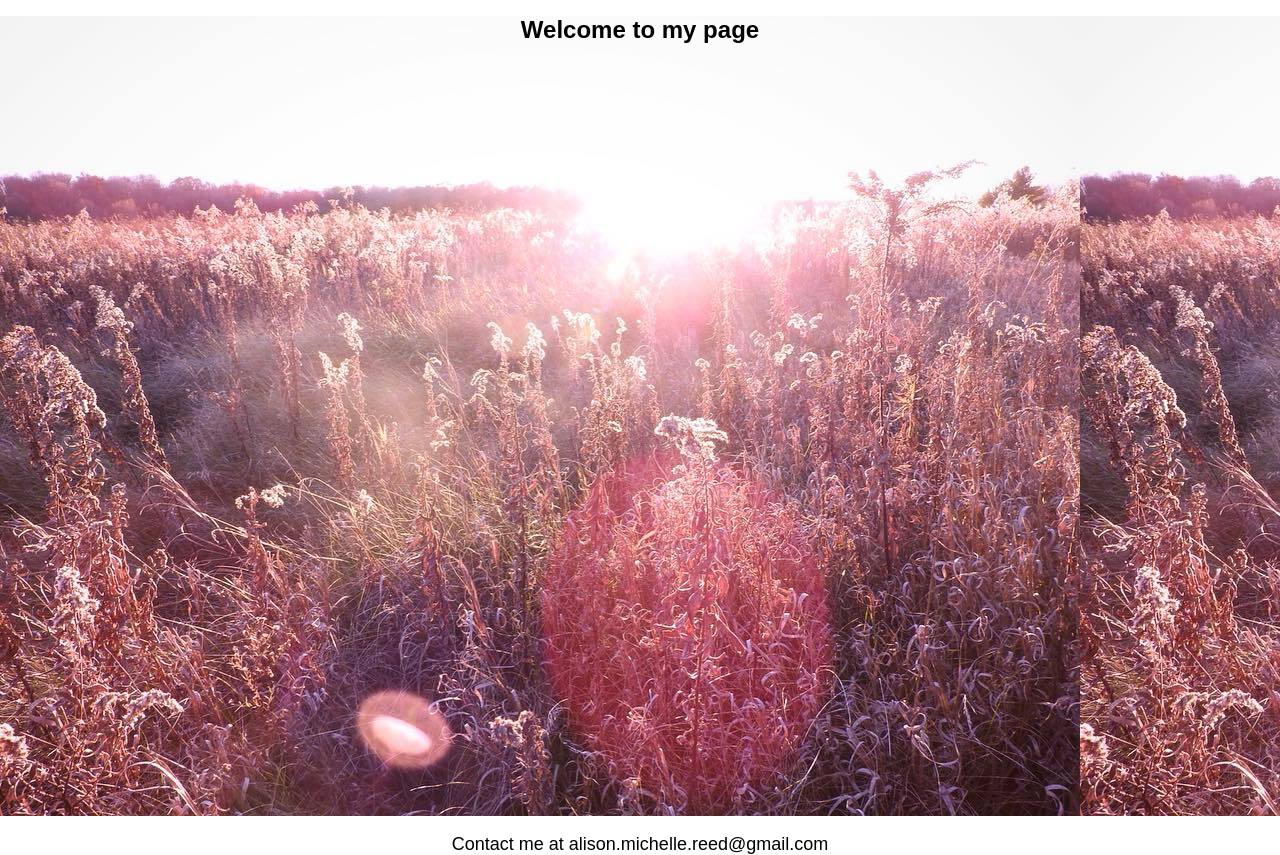
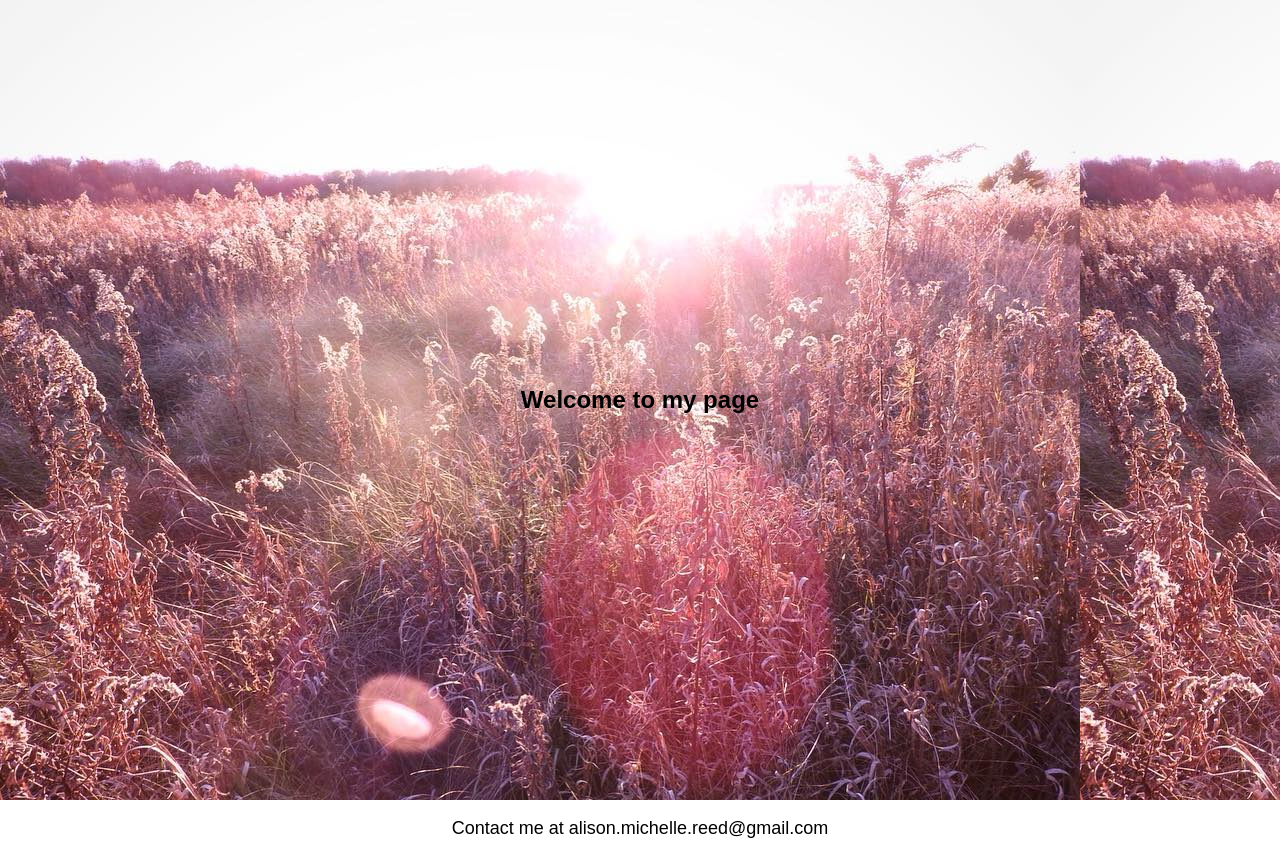
Before and after one commit to shimoal/personal_site, a React (Create React App) app: page / in a window 1280 px wide. Built offline with nearby package versions, Linux system fonts and the light colour scheme.

Commit message:
Add grid display to css for header

```diff
--- a/src/styles/App.css
+++ b/src/styles/App.css
@@ -4,9 +4,11 @@
 }
 
 .App-header {
+  align-content: space-evenly;
   background-image: url(./../images/field.jpg);
+  color: black;
+  display: grid;
   height: 100%;
-  color: black;
 }
 
 .App-title {
```
